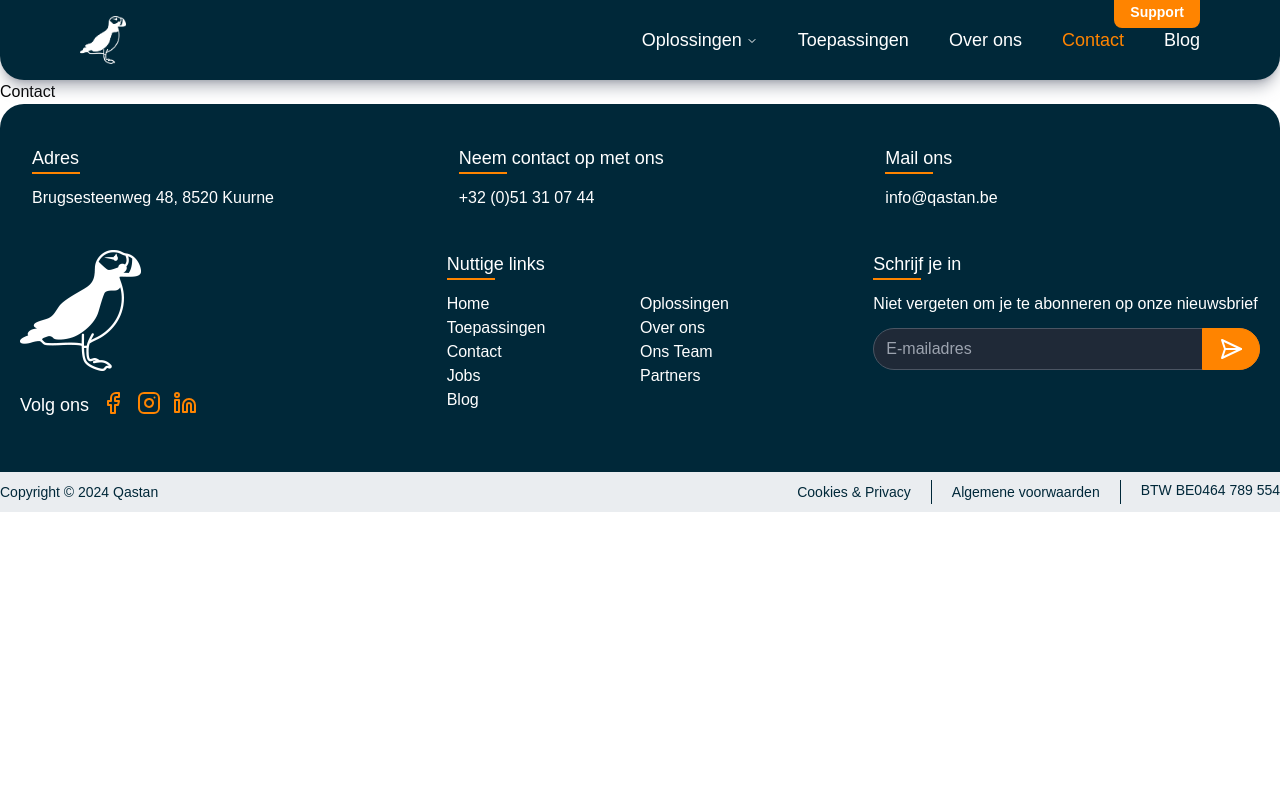
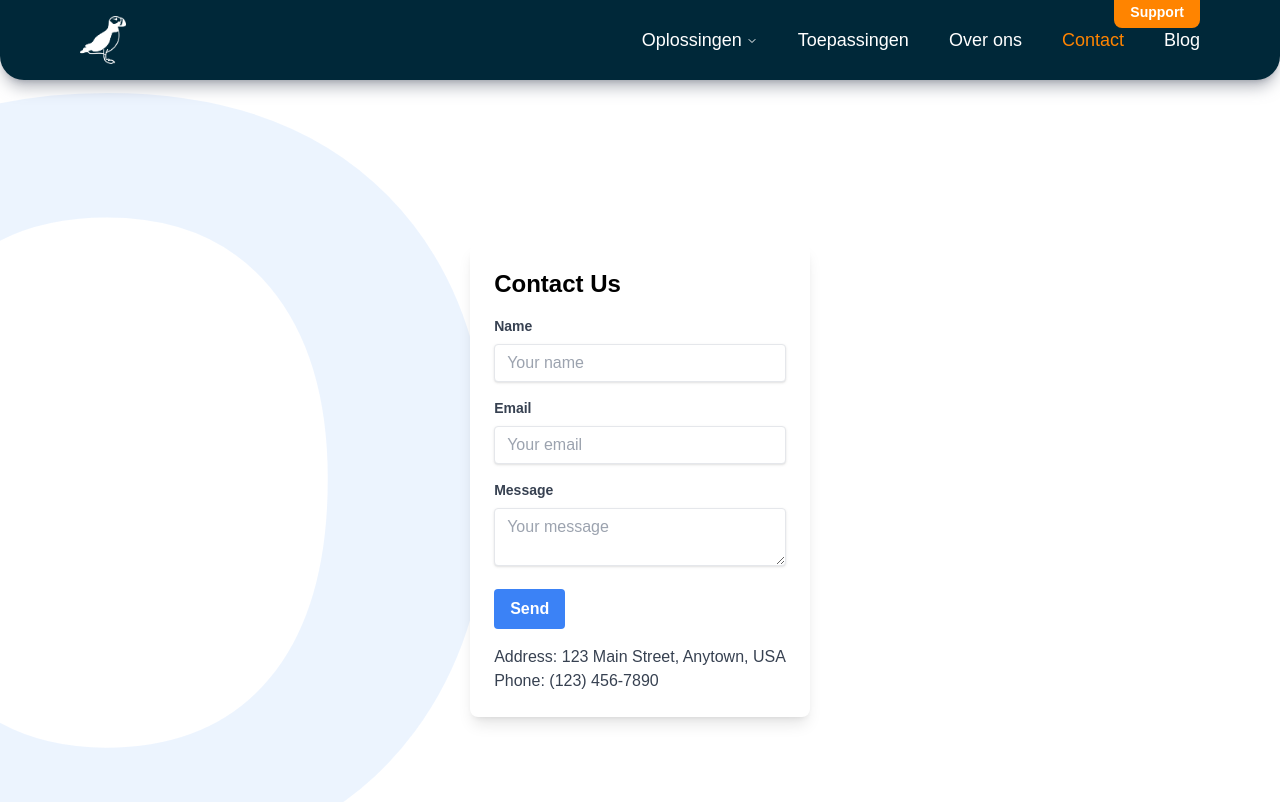
Before and after one commit to SalmaAbied/qastan-salma, a React (Create React App) app in the folder qastan-sa/: page /Contact in a window 1280 px wide. Shown: the top 802 px of the page. Built offline with nearby package versions, Linux system fonts and the light colour scheme.

Commit message:
contact page

```diff
--- /dev/null
+++ b/qastan-sa/src/components/Background.tsx
@@ -0,0 +1,13 @@
+import React from 'react';
+
+const Background: React.FC = () => {
+  return (
+    <div className="absolute inset-0 overflow-hidden">
+      <div className="absolute top-0 left-[-25%] w-full h-full flex justify-start items-center">
+        <span className="text-[1100px] font-bold text-blue-100 opacity-50">Q</span>
+      </div>
+    </div>
+  );
+};
+
+export default Background;
--- a/qastan-sa/src/components/Filters.tsx
+++ b/qastan-sa/src/components/Filters.tsx
@@ -187,7 +187,7 @@ const CardWImage: React.FC = () => {
     setCurrentPage(1);
   };
 
-  const cardsPerPage = 12;
+  const cardsPerPage = 8;
   const filteredCardData = selectedTags.length === 0 ? cardData : cardData.filter((card) => card.tags.some((tag) => selectedTags.includes(tag)));
   const totalPages = Math.ceil(filteredCardData.length / cardsPerPage);
   const currentCards = filteredCardData.slice((currentPage - 1) * cardsPerPage, currentPage * cardsPerPage);
--- /dev/null
+++ b/qastan-sa/src/components/Form.tsx
@@ -0,0 +1,59 @@
+import React from 'react';
+import Background from '../components/Background';
+
+const Form: React.FC = () => {
+  return (
+    <div className="relative min-h-screen bg-white flex flex-col justify-center items-center">
+      <Background />
+      <div className="relative z-10 bg-white p-6 rounded-lg shadow-lg">
+        <h1 className="text-2xl font-bold mb-4">Contact Us</h1>
+        <form className="mb-4">
+          <div className="mb-4">
+            <label className="block text-gray-700 text-sm font-bold mb-2" htmlFor="name">
+              Name
+            </label>
+            <input
+              className="shadow appearance-none border rounded w-full py-2 px-3 text-gray-700 leading-tight focus:outline-none focus:shadow-outline"
+              id="name"
+              type="text"
+              placeholder="Your name"
+            />
+          </div>
+          <div className="mb-4">
+            <label className="block text-gray-700 text-sm font-bold mb-2" htmlFor="email">
+              Email
+            </label>
+            <input
+              className="shadow appearance-none border rounded w-full py-2 px-3 text-gray-700 leading-tight focus:outline-none focus:shadow-outline"
+              id="email"
+              type="email"
+              placeholder="Your email"
+            />
+          </div>
+          <div className="mb-4">
+            <label className="block text-gray-700 text-sm font-bold mb-2" htmlFor="message">
+              Message
+            </label>
+            <textarea
+              className="shadow appearance-none border rounded w-full py-2 px-3 text-gray-700 leading-tight focus:outline-none focus:shadow-outline"
+              id="message"
+              placeholder="Your message"
+            />
+          </div>
+          <button
+            className="bg-blue-500 hover:bg-blue-700 text-white font-bold py-2 px-4 rounded focus:outline-none focus:shadow-outline"
+            type="button"
+          >
+            Send
+          </button>
+        </form>
+        <div className="text-gray-700">
+          <p>Address: 123 Main Street, Anytown, USA</p>
+          <p>Phone: (123) 456-7890</p>
+        </div>
+      </div>
+    </div>
+  );
+};
+
+export default Form;
--- a/qastan-sa/src/pages/Contact.tsx
+++ b/qastan-sa/src/pages/Contact.tsx
@@ -1,11 +1,11 @@
-import React from 'react'
-
+import React from "react";
+import Form from "../components/Form"
 function Contact() {
   return (
-    <div>
-      Contact
-    </div>
-  )
+    <>
+      <Form />
+    </>
+  );
 }
 
-export default Contact
+export default Contact;
```
